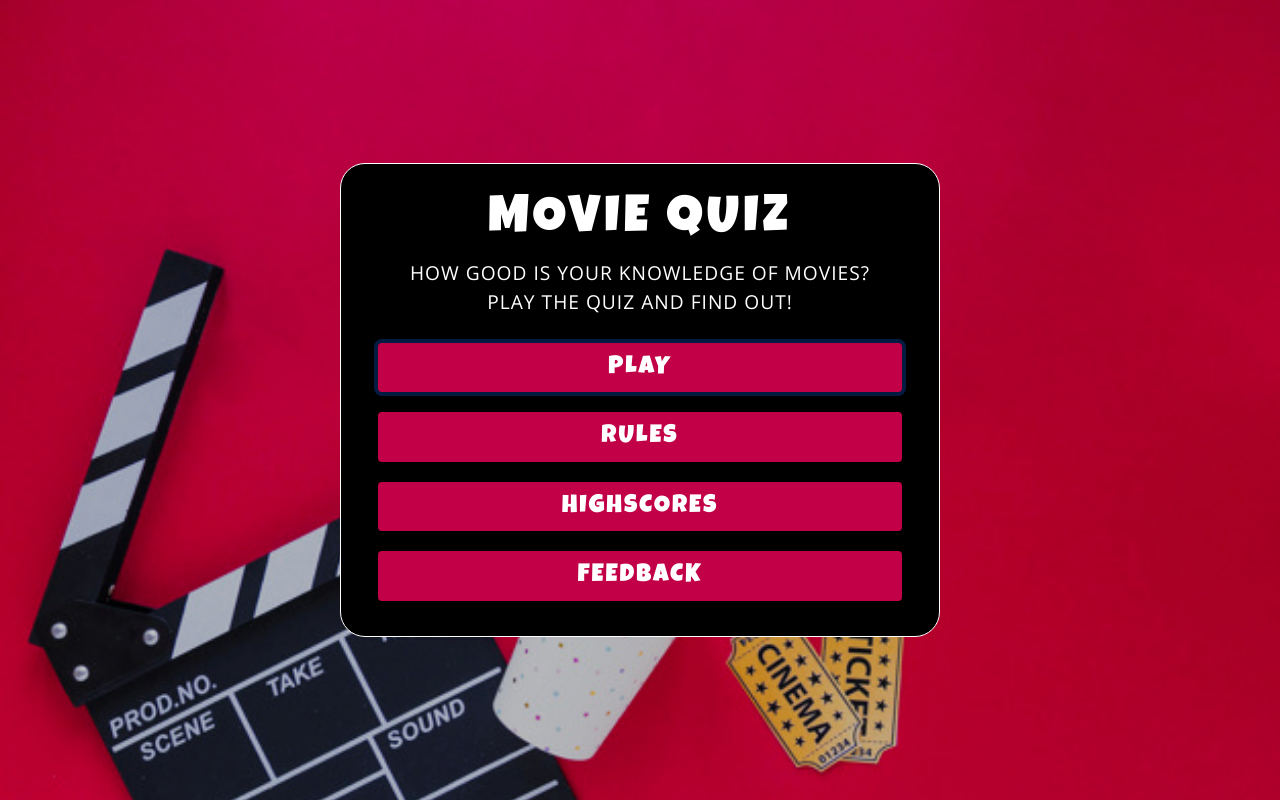
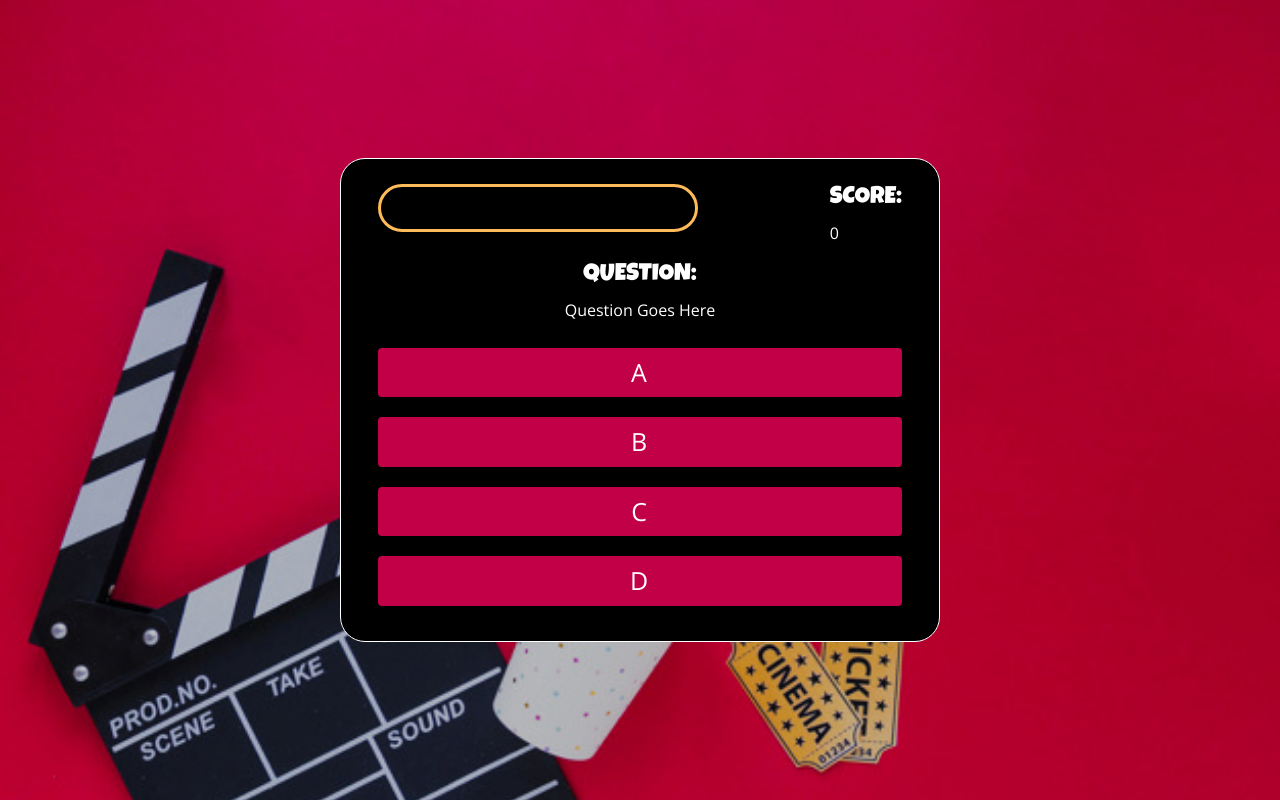
Before and after one commit to meldissa/p2-movie-quiz, a plain HTML site: page index.html in a window 1280 px wide. Both pictures are taken after a click on the button "PLAY". Drawn offline with nearby package versions, Linux system fonts and the light colour scheme.

Commit message:
Add code to script to start the quiz game and update progress bar

```diff
--- a/assets/css/style.css
+++ b/assets/css/style.css
@@ -118,7 +118,6 @@ h3, h4 {
     width: 20rem;
     height: 3rem;
     border: 0.2rem solid #ffbb59;
-    margin-top: 2rem;
     border-radius: 50px;
     overflow: hidden;
 }
--- a/assets/js/script.js
+++ b/assets/js/script.js
@@ -0,0 +1,16 @@
+
+//Variable created that user can click to start the game
+const playButton = document.getElementById('play-btn');
+playButton.addEventListener('click', startQuiz);
+
+//Additional variables for home and quiz sections
+const homeSection = document.getElementById('home-section');
+const quizSection = document.getElementById('quiz-game-section');
+
+//Function executed once user starts the quiz game
+function startQuiz() {
+    //Hide class applied to homeSection to remove display
+    homeSection.classList.add('hide');
+    //Hide class removed for quizSection to display the game section
+    quizSection.classList.remove('hide');
+}
--- a/index.html
+++ b/index.html
@@ -48,7 +48,6 @@
                     <div id="game-area">
                         <div id="progress-bar">
                             <div id="progress-bar-full"></div>
-                            <p>Progress Bar</p>
                         </div>
                         <div id="score-display">
                             <h4>Score:</h4>
```
